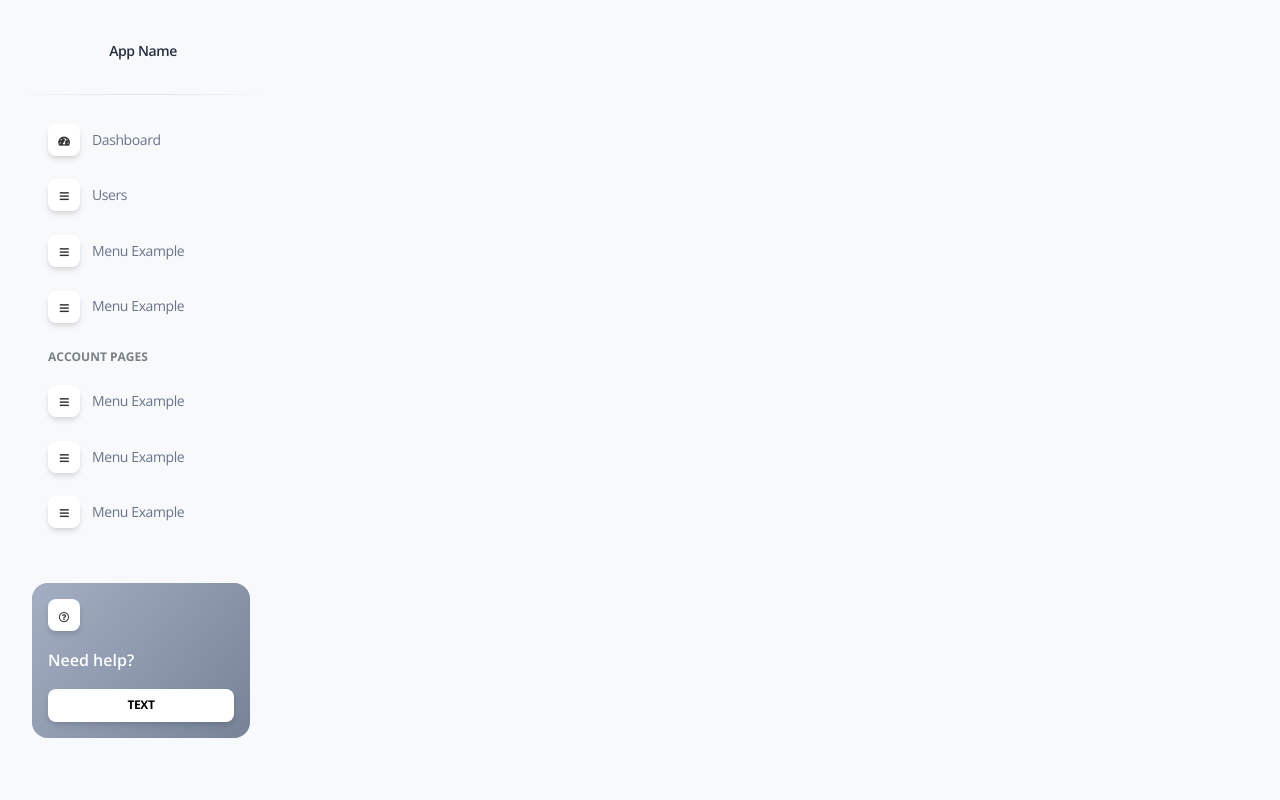
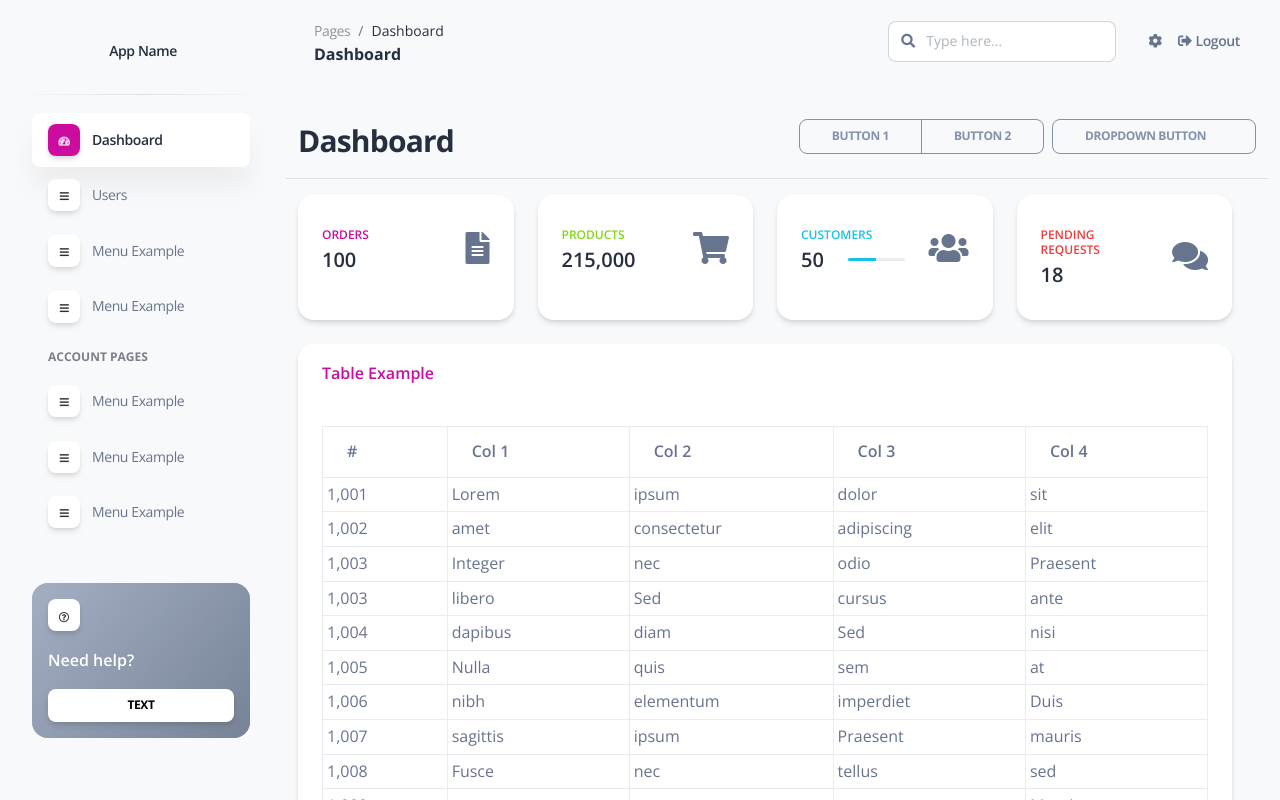
Before and after one commit to gentritabazi/vuejs-soft-ui-starter, a Vue app: page /admin/dashboard in a window 1280 px wide. Shown: the top 800 px of the page. Built offline with nearby package versions, Linux system fonts and the light colour scheme; grey boxes are pictures that could not be loaded.

Commit message:
Update Admin Layout.

```diff
--- a/src/layouts/Admin/Admin.html
+++ b/src/layouts/Admin/Admin.html
@@ -1,3 +1,13 @@
 <link href="https://fonts.googleapis.com/css?family=Open+Sans:300,400,600,700" rel="stylesheet" />
 
-<sidenav-component/>
+<sidenav-component />
+
+<main class="main-content mt-1 border-radius-lg">
+    <navbar-component />
+
+    <div class="container-fluid py-4">
+        <div class="row">
+            <slot/>
+        </div>
+    </div>
+</main>
```
Also changed, not shown: src/layouts/Admin/Admin.css.
